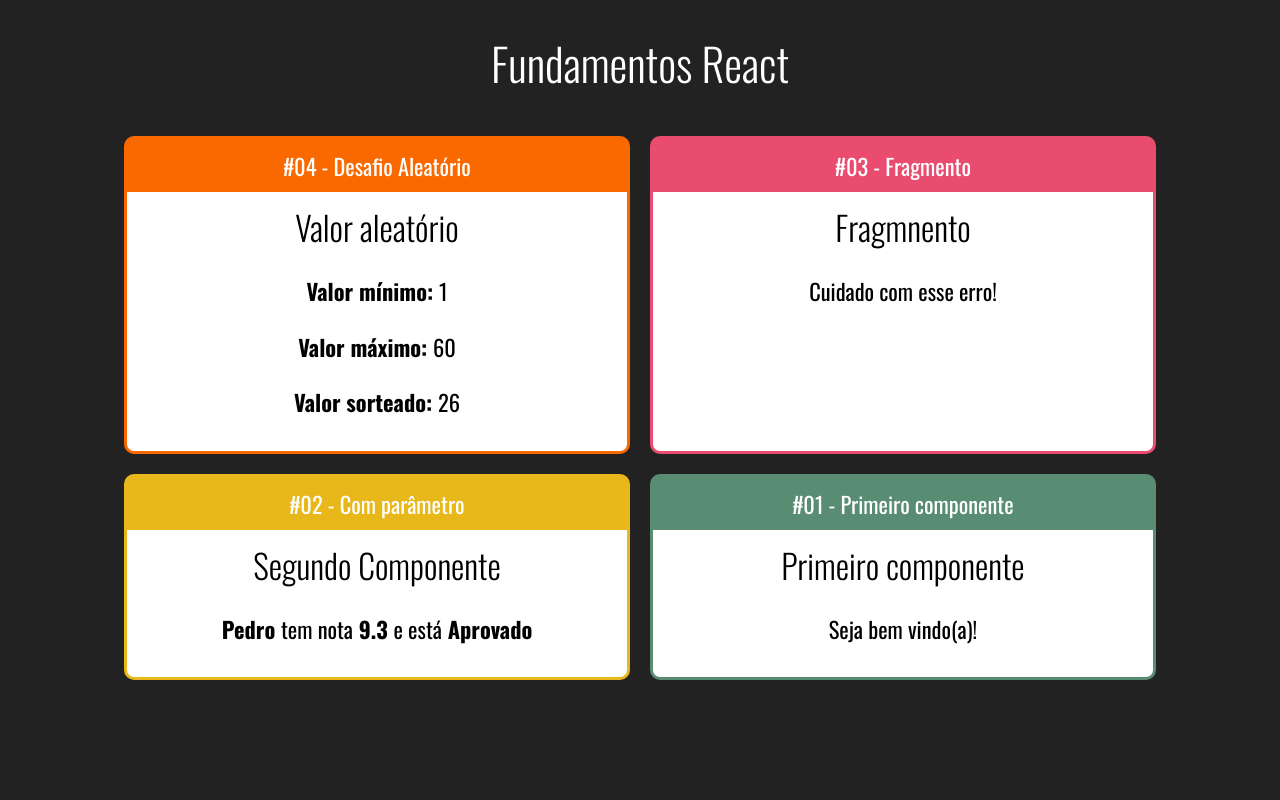
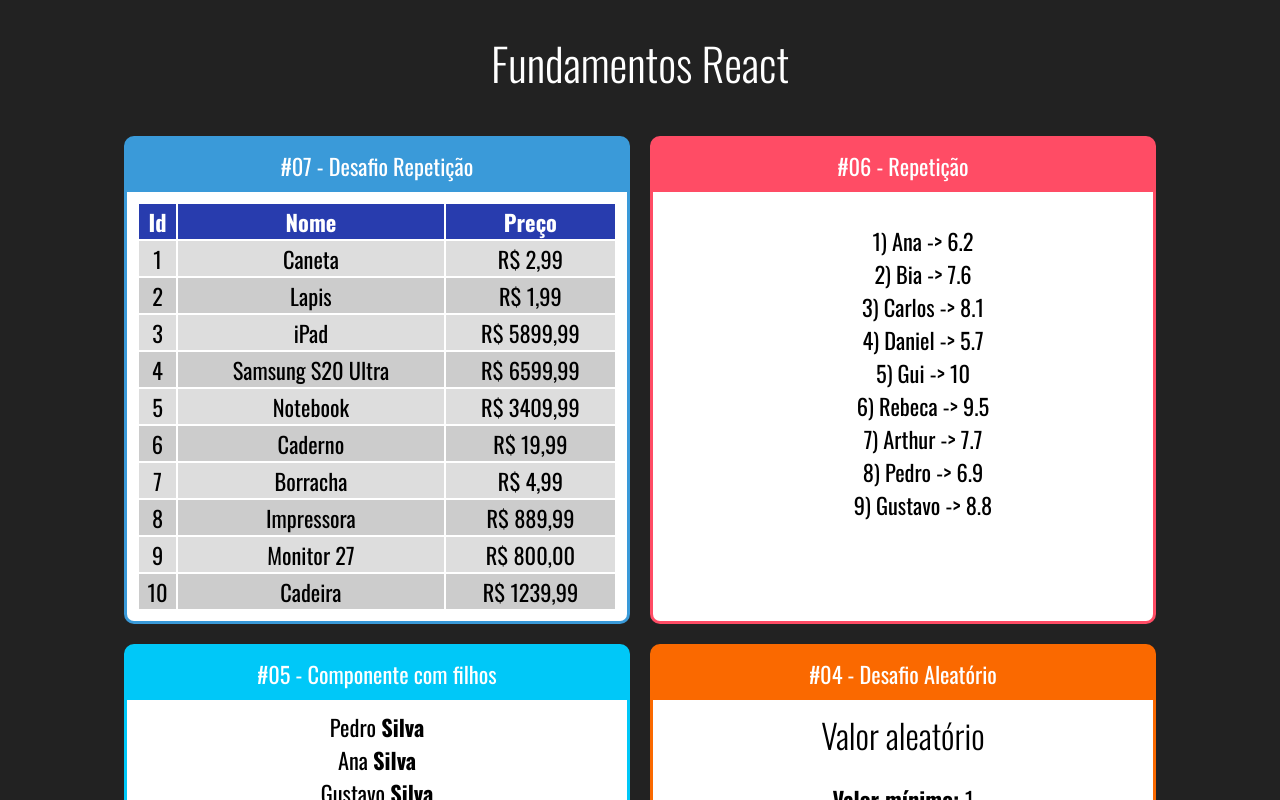
Before and after one commit to SabrinaKaren/react-projects, a React (Create React App) app in the folder fundamentos-react/: page / in a window 1280 px wide. Shown: the top 800 px of the page. Built offline with nearby package versions, Linux system fonts and the light colour scheme.

Commit message:
fundamentos-react: repetição

```diff
--- a/fundamentos-react/src/App.jsx
+++ b/fundamentos-react/src/App.jsx
@@ -5,12 +5,34 @@ import ComParametro from './components/basicos/ComParametro'
 import Fragmento from './components/basicos/Fragmento'
 import Aleatorio from './components/basicos/Aleatorio'
 import Card from './components/layout/Card'
+import Familia from './components/basicos/Familia'
+import FamiliaMembro from './components/basicos/FamiliaMembro'
+import ListaAlunos from './components/repeticao/ListaAlunos'
+import TabelaProdutos from './components/repeticao/TabelaProdutos'
 
 const fun = _ =>
     <div className="App">
         <h1>Fundamentos React</h1>
 
         <div className="Cards">
+
+            <Card titulo="#07 - Desafio Repetição" color="#3A9AD9">
+                <TabelaProdutos>
+                </TabelaProdutos>
+            </Card>
+
+            <Card titulo="#06 - Repetição" color="#FF4C65">
+                <ListaAlunos>
+                </ListaAlunos>
+            </Card>
+
+            <Card titulo="#05 - Componente com filhos" color="#00C8F8">
+                <Familia sobrenome="Silva">
+                    <FamiliaMembro nome="Pedro" />
+                    <FamiliaMembro nome="Ana" />
+                    <FamiliaMembro nome="Gustavo" />
+                </Familia>
+            </Card>
 
             <Card titulo="#04 - Desafio Aleatório" color="#FA6900">
                 <Aleatorio min={1} max={60}/>
--- /dev/null
+++ b/fundamentos-react/src/components/basicos/Familia.jsx
@@ -0,0 +1,15 @@
+import React from "react";
+
+const fun = props => {
+    return (
+        <div>
+            {
+                props.children.map((child, i) => {
+                    return React.cloneElement(child, { ...props, key: i })
+                })
+            }
+        </div>
+    )
+}
+
+export default fun;
--- /dev/null
+++ b/fundamentos-react/src/components/basicos/FamiliaMembro.jsx
@@ -0,0 +1,9 @@
+const fun = props => {
+    return (
+        <div>
+            {props.nome} <strong>{props.sobrenome}</strong>
+        </div>
+    )
+}
+
+export default fun;
--- /dev/null
+++ b/fundamentos-react/src/components/repeticao/ListaAlunos.jsx
@@ -0,0 +1,22 @@
+import alunos from '../../data/alunos'
+
+const fun = props => {
+
+    const alunosLI = alunos.map((aluno) => {
+        return (
+            <li key={aluno.id}>
+                {aluno.id}) {aluno.nome} -> {aluno.nota}
+            </li>
+        )
+    })
+
+    return (
+        <div>
+            <ul style={{ listStyle: 'none' }}>
+                {alunosLI}
+            </ul>
+        </div>
+    )
+}
+
+export default fun;
--- /dev/null
+++ b/fundamentos-react/src/components/repeticao/TabelaProdutos.css
@@ -0,0 +1,16 @@
+.TabelaProdutos table {
+    width: 100%;
+}
+
+.TabelaProdutos th {
+    background-color: #283cae;
+    color: white;
+}
+
+.TabelaProdutos .Par {
+    background-color: #ddd;
+}
+
+.TabelaProdutos .Impar {
+    background-color: #ccc;
+}
--- /dev/null
+++ b/fundamentos-react/src/components/repeticao/TabelaProdutos.jsx
@@ -0,0 +1,37 @@
+import produtos from '../../data/produtos'
+import './TabelaProdutos.css'
+
+const fun = props => {
+
+    function getLinhas() {
+        return produtos.map((produto, i) => {
+            return (
+                <tr key={produto.id} className={i % 2 === 0 ? 'Par' : 'Impar'}>
+                    <td>{produto.id}</td>
+                    <td>{produto.nome}</td>
+                    <td>R$ {produto.preco.toFixed(2).replace('.', ',')}</td>
+                </tr>
+            )
+        })
+    }
+
+    return (
+        <div className="TabelaProdutos">
+            <table>
+                <thead>
+                    <tr>
+                        <th>Id</th>
+                        <th>Nome</th>
+                        <th>Preço</th>
+                    </tr>
+                </thead>
+                <tbody>
+                    {getLinhas()}
+                </tbody>
+            </table>
+        </div>
+    )
+
+}
+
+export default fun;
--- /dev/null
+++ b/fundamentos-react/src/data/alunos.js
@@ -0,0 +1,13 @@
+const alunos = [
+    { id: 1, nome: 'Ana', nota: 6.2 },
+    { id: 2, nome: 'Bia', nota: 7.6 },
+    { id: 3, nome: 'Carlos', nota: 8.1 },
+    { id: 4, nome: 'Daniel', nota: 5.7 },
+    { id: 5, nome: 'Gui', nota: 10 },
+    { id: 6, nome: 'Rebeca', nota: 9.5 },
+    { id: 7, nome: 'Arthur', nota: 7.7 },
+    { id: 8, nome: 'Pedro', nota: 6.9 },
+    { id: 9, nome: 'Gustavo', nota: 8.8 }
+]
+
+export default alunos;
--- /dev/null
+++ b/fundamentos-react/src/data/produtos.js
@@ -0,0 +1,14 @@
+const produtos = [
+    { id: 1, nome: 'Caneta', preco: 2.99 },
+    { id: 2, nome: 'Lapis', preco: 1.99 },
+    { id: 3, nome: 'iPad', preco: 5899.99 },
+    { id: 4, nome: 'Samsung S20 Ultra', preco: 6599.99 },
+    { id: 5, nome: 'Notebook', preco: 3409.99 },
+    { id: 6, nome: 'Caderno', preco: 19.99 },
+    { id: 7, nome: 'Borracha', preco: 4.99 },
+    { id: 8, nome: 'Impressora', preco: 889.99 },
+    { id: 9, nome: 'Monitor 27', preco: 799.9988 },
+    { id: 10, nome: 'Cadeira', preco: 1239.99 }
+]
+
+export default produtos;
```
